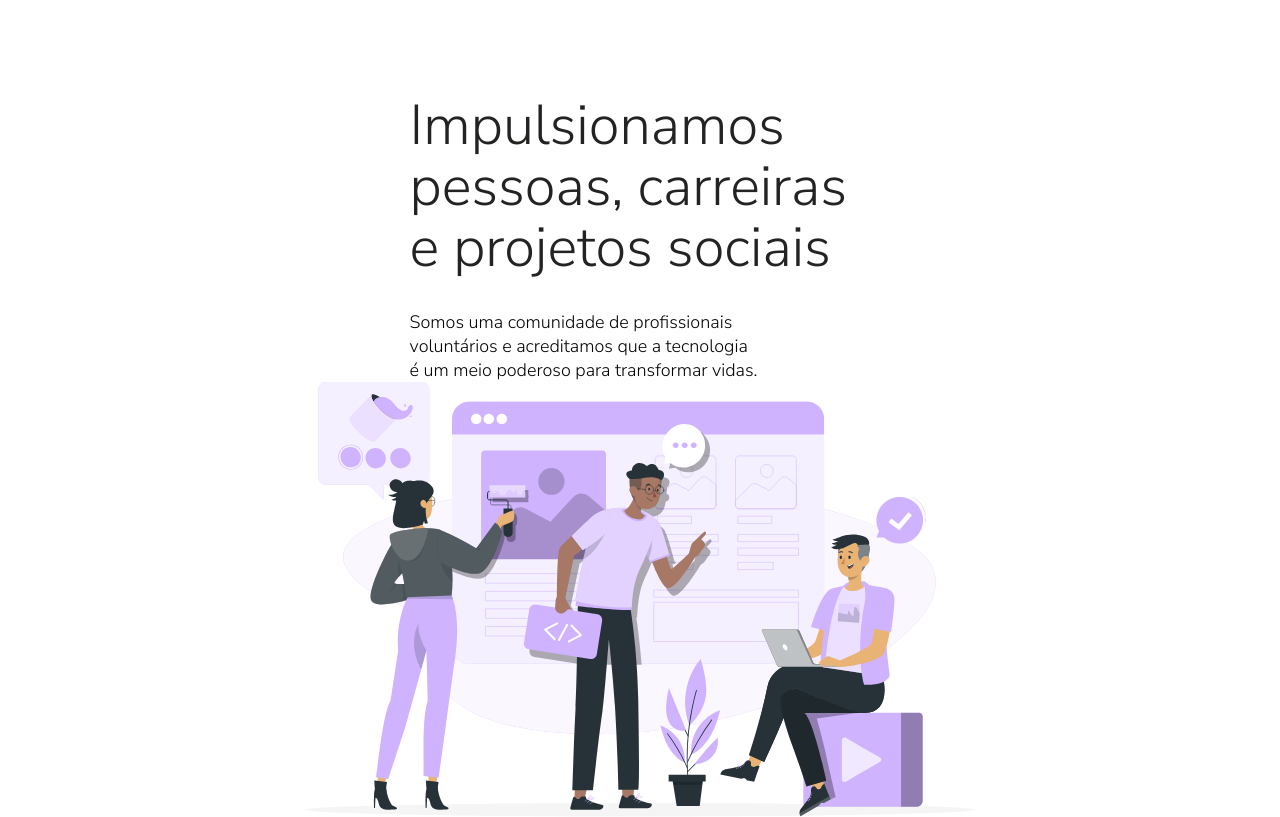
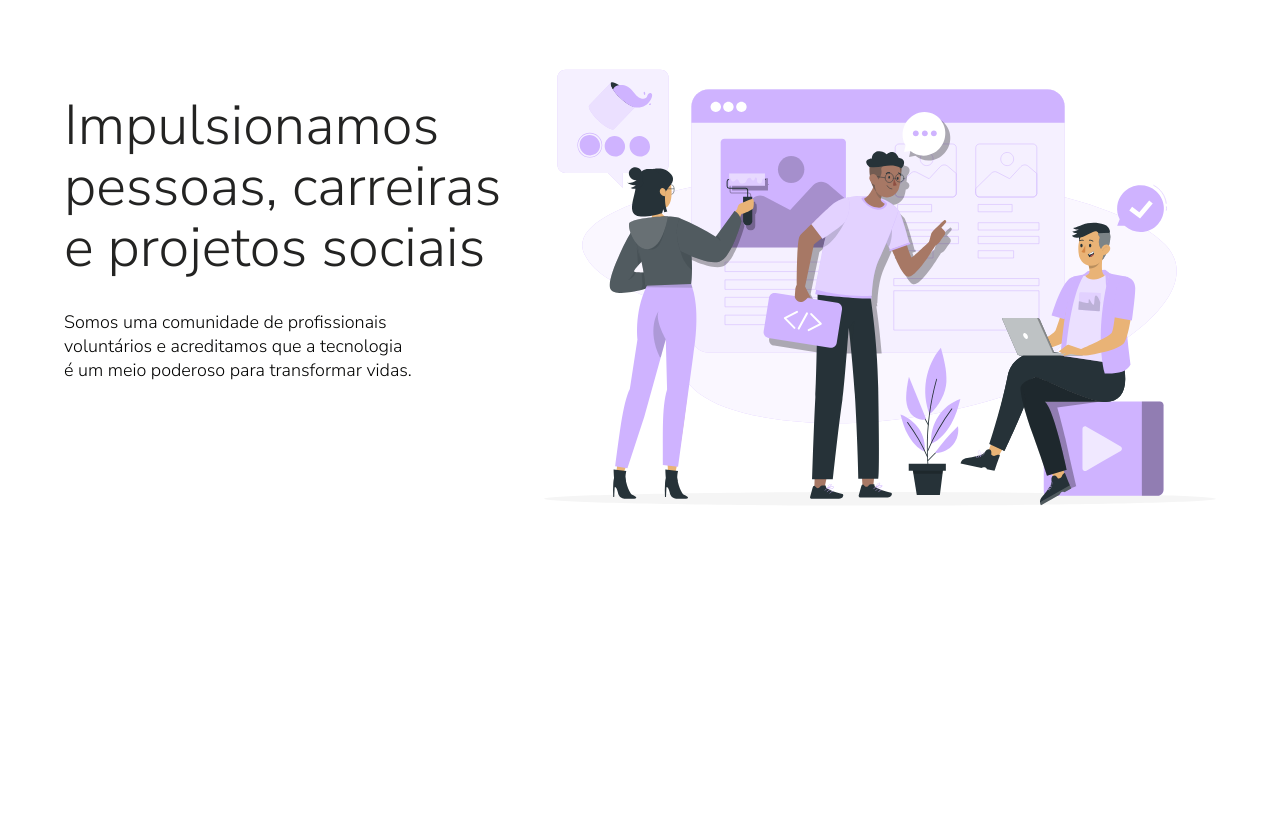
Before and after one commit to tech-pro-bem/institutional-tech-pro-bem, a Next.js app: page / in a window 1280 px wide. Built offline with nearby package versions, Linux system fonts and the light colour scheme.

Commit message:
retirada de comentarios e organização da classe

```diff
--- a/app/components/SessionBegin/index.tsx
+++ b/app/components/SessionBegin/index.tsx
@@ -16,8 +16,6 @@ export function SessionBegin() {
           </p>
         </div>
         <Image src={inicioLogo} alt="Logo Inicio" />
-        {/* onde salvar as imagens, qual alt utilizar */}
-        {/* a div com o gradiente entra aqui ou vem da proxima sessão */}
       </div>
     </section>
   )
--- a/app/components/SessionBegin/style.module.css
+++ b/app/components/SessionBegin/style.module.css
@@ -7,11 +7,10 @@
   align-items: center;
 }
 
-.layout img {
-  height: 18.75rem;
-  margin-top: 1.5rem;
+.layout_begin img {
+  margin-top: 2.5rem;
   width: 100%;
-  /* max-width: 350px; */
+  max-width: 21.875rem;
 }
 
 .text {
@@ -35,10 +34,8 @@
   line-height: 1.35;
 }
 
-/* Layout tablet display flex row - para manter a imagem ao lado*/
-
 @media (max-width: 1279px) and (min-width: 768px) {
-  .container {
+  .layout_begin {
     justify-content: center;
     flex-direction: row;
   }
@@ -60,63 +57,23 @@
     margin-top: 0;
     transform: translateY(60px);
     min-width: 300px;
-    /* max-width: 672px; */
+    max-width: 672px;
   }
 }
 
-/* Colocando uma imagem maior e colocando textos lado a lado */
-/* @media (min-width: 768px) and (max-width: 1279px) {
-  .container img {
-    width: 38rem;
-    height: 30rem;
-    margin-top: 0;
-    max-width: 580px;
-  }
-  .title {
-    margin-left: -0.7rem;
-  }
-  .text {
-    display: flex;
-    width: 35rem;
-    gap: 0.8rem;
-  }
-  .description {
-    margin-top: 6rem;
-  }
-} */
+@media (min-width: 80em) {
 
-/* tudo um embaixo do outro  */
-/* @media (min-width: 768px) and (max-width: 1279px) {
-  .container img {
-    width: 30rem;
-    height: 32rem;
-    margin-top: -1rem;
-    max-width: 580px;
-  }
-  .text {
-    gap: 2rem;
-    width: 29.4rem;
-  }
-  .description {
-    font-size: var(--fs-5);
-  }
-} */
-
-@media (min-width: 80em) {
-  /* utilizar min a max na media ou limitar o max com max-widht */
-
-  /*Fiz alteração no container, tirei o padding, acho que era isso que não tava centralizando o bloco*/
-  .container {
+  .layout_begin {
     justify-content: center;
     flex-direction: row;
     align-items: flex-start;
     gap: 1.875rem;
   }
-  .container img {
+  .layout_begin img {
     width: 42rem;
     height: 32rem;
     margin-top: 0;
-    /* max-width: 672px; */
+    max-width: 672px;
   }
 
   .text {
```
